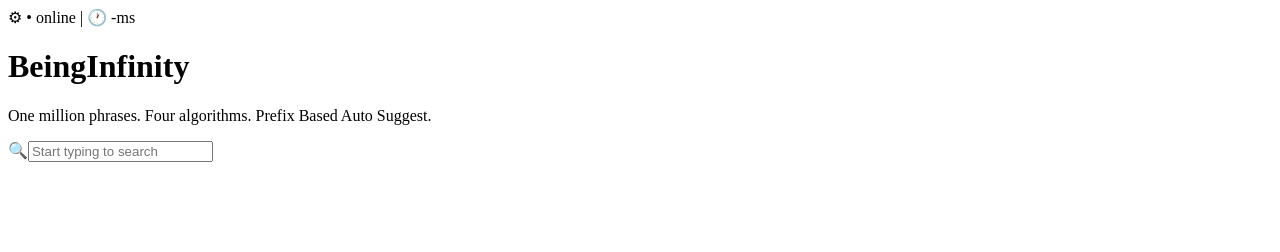
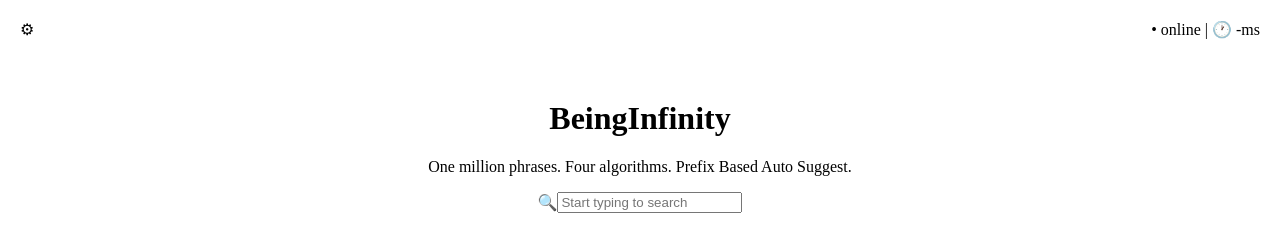
Before and after one commit to GitVarshini/autosuggest, a website: page frontend/auto-suggest.html in a window 1280 px wide. Drawn offline with Linux system fonts and the light colour scheme.

Commit message:
commit center-search bar

```diff
--- a/frontend/auto-suggest.html
+++ b/frontend/auto-suggest.html
@@ -5,10 +5,42 @@
     <meta name="viewport" content="width=device-width, initial-scale=1.0">
     <title>Document</title>
 </head>
+<style>
+    h1{
+        text-align: center;
+    }
+    p{
+        text-align: center;
+    }
+    .right-bar{
+        position: fixed;
+        top: 20px;
+        right: 20px;
+    }
+    .left-bar{
+        position: fixed;
+        top: 20px;
+        left: 20px;
+    }
+    .search-section{
+        margin-top: 100px;
+    }
+    .search-bar{
+        display: flex;
+        justify-content: center;
+        align-items: center;
+    }
+</style>
 <body>
-    <span>&#9881</span> <span>&#8226 online | </span><span>&#128336 -ms</span>
-    <h1> BeingInfinity </h1>
-    <p>One million phrases. Four algorithms. Prefix Based Auto Suggest.</p>
-    <span>&#128269</span><input type="text" placeholder="Start typing to search">
+    <div>
+        <span class="left-bar">&#9881</span>
+        <span class="right-bar">&#8226 online | &#128336 -ms</span>
+    </div>
+    <div class="search-section">
+        <h1> BeingInfinity </h1>
+        <p>One million phrases. Four algorithms. Prefix Based Auto Suggest.</p>
+        <span class="search-bar">&#128269<input type="text" placeholder="Start typing to search"></span>
+    </div>
+
 </body>
 </html>
```
